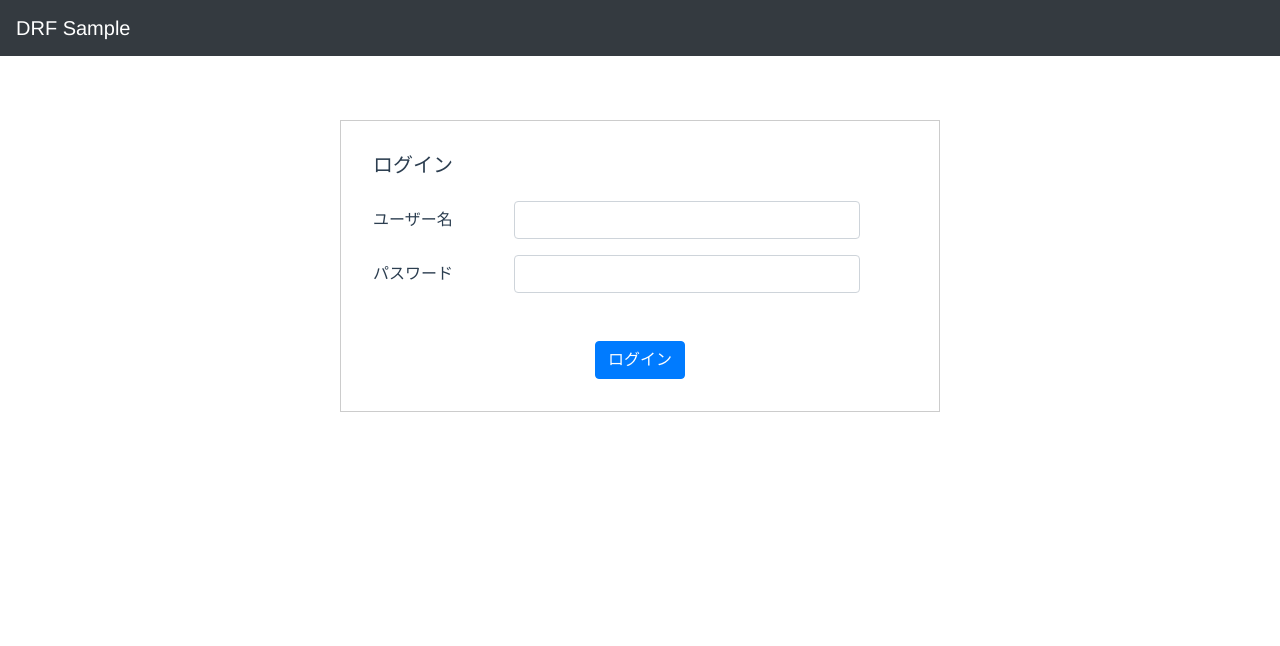
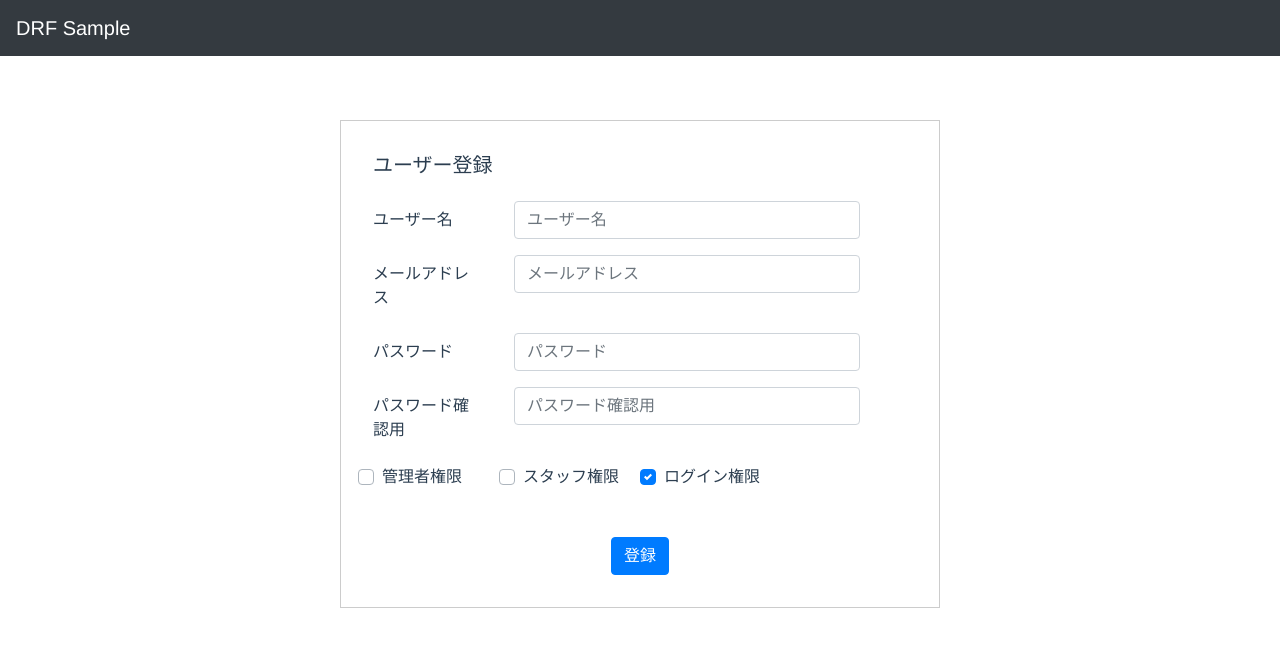
Before and after one commit to jackkitte/Django-study, a Vue app in the folder drf-vue-sample/frontend/: page /register in a window 1280 px wide. Before the commit this address led to /login. Shown: the top 646 px of the page. Built offline with nearby package versions, Linux system fonts and the light colour scheme.

Commit message:
ユーザー登録画面の作成

```diff
--- /dev/null
+++ b/drf-vue-sample/frontend/src/pages/UserCreatePage.vue
@@ -0,0 +1,92 @@
+<template>
+  <div id="user-create-page">
+    <GlobalHeader/>
+    <GlobalMessage/>
+
+    <main class="container">
+      <p class="h5 mb-4">ユーザー登録</p>
+      <b-form @submit.prevent="submitRegister">
+        <div class="row form-group">
+          <label class="col-sm-3 col-form-label">ユーザー名</label>
+          <div class="col-sm-8">
+            <input type="text" class="form-control" v-model="form.user.username" placeholder="ユーザー名">
+          </div>
+        </div>
+        <div class="row form-group">
+          <label class="col-sm-3 col-form-label">メールアドレス</label>
+          <div class="col-sm-8">
+            <input type="text" class="form-control" v-model="form.user.email" placeholder="メールアドレス">
+          </div>
+        </div>
+        <div class="row form-group">
+          <label class="col-sm-3 col-form-label">パスワード</label>
+          <div class="col-sm-8">
+            <input type="password" class="form-control" v-model="form.user.password" placeholder="パスワード">
+          </div>
+        </div>
+        <div class="row form-group">
+          <label class="col-sm-3 col-form-label">パスワード確認用</label>
+          <div class="col-sm-8">
+            <input type="password" class="form-control" v-model="form.user.repassword" placeholder="パスワード確認用">
+          </div>
+        </div>
+        <div class="row">
+          <b-form-checkbox class="col-sm-3" v-model="form.user.isSuperUser">管理者権限</b-form-checkbox>
+          <b-form-checkbox class="col-sm-3" v-model="form.user.isStaff">スタッフ権限</b-form-checkbox>
+          <b-form-checkbox class="col-sm-3" v-model="form.user.isActive">ログイン権限</b-form-checkbox>
+        </div>
+        <div class="row text-center mt-5">
+          <div class="col-sm-12">
+            <b-button type="submit" variant="primary">登録</b-button>
+          </div>
+        </div>
+      </b-form>
+    </main>
+  </div>
+</template>
+
+<script>
+import api from '@/services/api'
+import GlobalHeader from '@/components/GlobalHeader.vue'
+import GlobalMessage from '@/components/GlobalMessage.vue'
+
+export default {
+  components: {
+    GlobalHeader,
+    GlobalMessage
+  },
+  data () {
+    return {
+      form: {
+        user: {
+          username: '',
+          email: '',
+          isSuperUser: false,
+          isStaff: false,
+          isActive: true,
+          password: '',
+          repassword: '',
+        },
+      }
+    }
+  },
+  methods: {
+    submitRegister: function () {
+      api.post('/auth/users/', {
+        'username': this.form.user.username,
+        'email': this.form.user.email,
+        'is_superuser': this.form.user.isSuperUser,
+        'is_staff': this.form.user.isStaff,
+        'is_active': this.form.user.isActive,
+        'password': this.form.user.password,
+        're_password': this.form.user.repassword
+      })
+        .then(response => {
+          const message = '登録しました。'
+          this.$store.dispatch('message/setInfoMessage', { message: message })
+          this.form.user = response.data
+        })
+    }
+  }
+}
+</script>
--- a/drf-vue-sample/frontend/src/router.js
+++ b/drf-vue-sample/frontend/src/router.js
@@ -3,6 +3,7 @@ import VueRouter from 'vue-router'
 import HomePage from '@/pages/HomePage'
 import LoginPage from '@/pages/LoginPage'
 import UsersPage from '@/pages/UsersPage'
+import UserCreatePage from '@/pages/UserCreatePage'
 import store from '@/store'
 
 Vue.use(VueRouter)
@@ -33,6 +34,7 @@ const router = new VueRouter({
         }
       }
     },
+    { path: '/register', component: UserCreatePage },
     { path: '/login', component: LoginPage },
     { path: '*', redirect: '/'}
   ]
```
Also changed, not shown: 1 other file (tests, documents, lock files or other folders).
